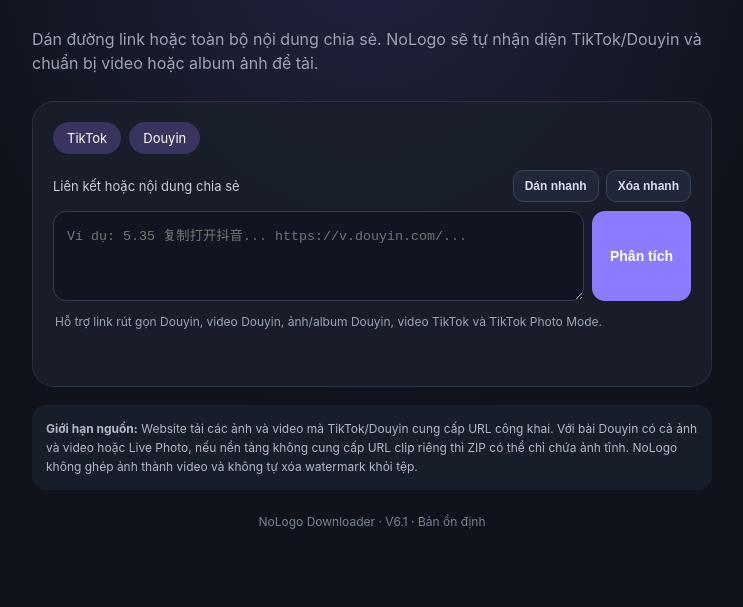
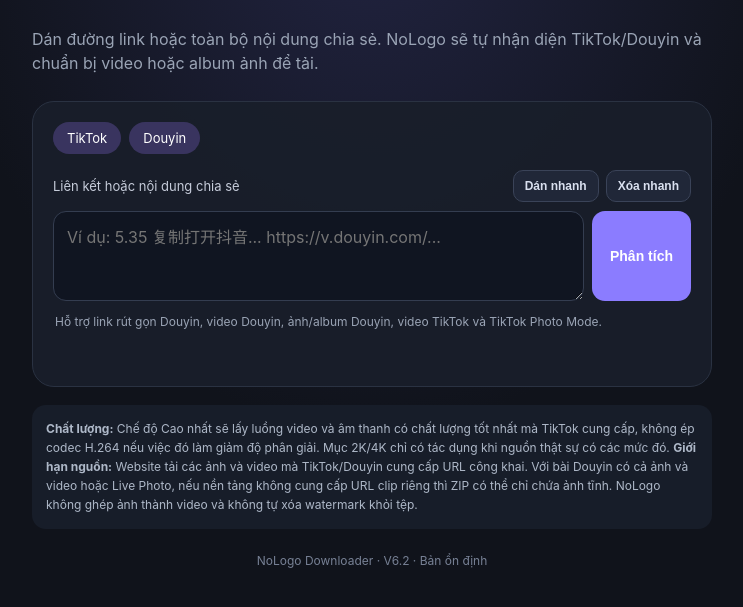
Before and after one commit to mrduy240702-sudo/nologo-downloader, a plain HTML site: page static/index.html in a window 1280 px wide. Shown: the part 113-720 px from the top of the page, without its empty margins (268-1011 px from the left). Drawn offline with Linux system fonts and the light colour scheme.

Commit message:
Prevent iOS input zoom and add 2K/4K quality choices

```diff
--- a/static/index.html
+++ b/static/index.html
@@ -8,7 +8,10 @@
 main{width:min(720px,100%);margin:auto;padding:42px 20px}.brand{display:flex;align-items:center;gap:12px;margin-bottom:30px}.logo{width:44px;height:44px;border-radius:14px;background:linear-gradient(135deg,#8b7cff,#4ed6bd);display:grid;place-items:center;font-size:22px;font-weight:800;color:#10131b}
 h1{font-size:clamp(28px,6vw,40px);margin:0;letter-spacing:-1.2px}.sub{color:var(--muted);margin:8px 0 26px;line-height:1.5}.card{background:rgba(25,30,42,.94);border:1px solid var(--line);border-radius:22px;padding:20px}
 .tabs{display:flex;gap:8px;margin-bottom:16px}.tab{padding:8px 14px;border-radius:999px;background:#39345f;color:#fff;font-size:13px}
-label{display:block;font-size:13px;color:#c6ccda;margin:0 0 9px}.labelrow{display:flex;align-items:center;justify-content:space-between;gap:10px;margin-bottom:9px}.labelrow label{margin:0}.quick-actions{display:flex;gap:7px;flex-wrap:wrap}.quick-actions button{padding:8px 11px;font-size:12px;border:1px solid #3a4358;background:#202738;color:#d9e0ef;border-radius:10px}.quick-actions button:hover{border-color:var(--accent);background:#2a3043}.quick-actions button:active{transform:translateY(1px)}.quick-actions button:disabled{opacity:.45}.inputrow{display:flex;gap:8px}textarea{min-width:0;flex:1;min-height:90px;resize:vertical;background:#101521;border:1px solid #343d50;border-radius:13px;padding:13px;color:white;font:14px/1.5 inherit;outline:none}textarea:focus{border-color:var(--accent)}
+label{display:block;font-size:13px;color:#c6ccda;margin:0 0 9px}.labelrow{display:flex;align-items:center;justify-content:space-between;gap:10px;margin-bottom:9px}.labelrow label{margin:0}.quick-actions{display:flex;gap:7px;flex-wrap:wrap}.quick-actions button{padding:8px 11px;font-size:12px;border:1px solid #3a4358;background:#202738;color:#d9e0ef;border-radius:10px}.quick-actions button:hover{border-color:var(--accent);background:#2a3043}.quick-actions button:active{transform:translateY(1px)}.quick-actions button:disabled{opacity:.45}.inputrow{display:flex;gap:8px}textarea{min-width:0;flex:1;min-height:90px;resize:vertical;background:#101521;border:1px solid #343d50;border-radius:13px;padding:13px;color:white;font:16px/1.5 -apple-system,BlinkMacSystemFont,"Segoe UI",sans-serif;outline:none}textarea:focus{border-color:var(--accent)}
+/* iOS Safari auto-zooms focused form controls when their text is smaller than 16px. */
+textarea,input,select{font-size:16px}
+select{font-family:-apple-system,BlinkMacSystemFont,"Segoe UI",sans-serif}
 button{border:0;border-radius:13px;padding:14px 18px;font-weight:700;background:var(--accent);color:white;font-size:14px;cursor:pointer}button:disabled{opacity:.5;cursor:wait}.hint{font-size:12px;color:var(--muted);line-height:1.55;margin:12px 2px 0}
 .result{display:none;margin-top:18px;background:#111722;border:1px solid var(--line);border-radius:16px;padding:14px}.preview{display:flex;gap:13px;align-items:center}.preview img{width:92px;height:112px;object-fit:cover;border-radius:10px;background:#252b3a}.meta{min-width:0}.title{font-weight:650;line-height:1.35;overflow-wrap:anywhere}.small{color:var(--muted);font-size:12px;margin-top:7px}
 .controls{display:flex;gap:9px;margin-top:15px;align-items:center}select{flex:1;min-width:0;background:#202738;color:#fff;border:1px solid #343d50;border-radius:12px;padding:13px}
@@ -23,11 +26,11 @@ button{border:0;border-radius:13px;padding:14px 18px;font-weight:700;background:
 <div class="inputrow"><textarea id="url" placeholder="Ví dụ: 5.35 复制打开抖音... https://v.douyin.com/..."></textarea><button id="check">Phân tích</button></div>
 <p class="hint">Hỗ trợ link rút gọn Douyin, video Douyin, ảnh/album Douyin, video TikTok và TikTok Photo Mode.</p>
 <div class="result" id="result"><div class="preview"><img id="thumb" alt="Ảnh xem trước"><div class="meta"><div class="title" id="title"></div><div class="small" id="platform"></div><div class="small" id="qualityNote"></div></div></div>
-<div class="controls" id="videoControls"><select id="quality"><option value="best">Chất lượng cao nhất nguồn cung cấp</option><option value="1080">Tối đa 1080p</option><option value="720">Tối đa 720p</option><option value="480">Tối đa 480p</option></select><button id="download">Tải video</button></div>
+<div class="controls" id="videoControls"><select id="quality"><option value="best">Cao nhất (giữ chất lượng gốc)</option><option value="2160">Tối đa 4K (2160p)</option><option value="1440">Tối đa 2K (1440p)</option><option value="1080">Tối đa 1080p</option><option value="720">Tối đa 720p</option><option value="480">Tối đa 480p</option></select><button id="download">Tải video</button></div>
 <div class="controls" id="photoControls" style="display:none"><button id="downloadPhotos">Tải toàn bộ ảnh (.zip)</button></div></div>
 <div id="status" role="status"></div></section>
-<div class="notice"><b>Giới hạn nguồn:</b> Website tải các ảnh và video mà TikTok/Douyin cung cấp URL công khai. Với bài Douyin có cả ảnh và video hoặc Live Photo, nếu nền tảng không cung cấp URL clip riêng thì ZIP có thể chỉ chứa ảnh tĩnh. NoLogo không ghép ảnh thành video và không tự xóa watermark khỏi tệp.</div>
-<footer>NoLogo Downloader · V6.1 · Bản ổn định</footer></main>
+<div class="notice"><b>Chất lượng:</b> Chế độ Cao nhất sẽ lấy luồng video và âm thanh có chất lượng tốt nhất mà TikTok cung cấp, không ép codec H.264 nếu việc đó làm giảm độ phân giải. Mục 2K/4K chỉ có tác dụng khi nguồn thật sự có các mức đó. <b>Giới hạn nguồn:</b> Website tải các ảnh và video mà TikTok/Douyin cung cấp URL công khai. Với bài Douyin có cả ảnh và video hoặc Live Photo, nếu nền tảng không cung cấp URL clip riêng thì ZIP có thể chỉ chứa ảnh tĩnh. NoLogo không ghép ảnh thành video và không tự xóa watermark khỏi tệp.</div>
+<footer>NoLogo Downloader · V6.2 · Bản ổn định</footer></main>
 <script>
 const $=id=>document.getElementById(id);let currentText="",currentInfo=null;
 async function getJson(url,body){const r=await fetch(url,{method:"POST",headers:{"Content-Type":"application/json"},body:JSON.stringify(body)});let d={};try{d=await r.json()}catch{}if(!r.ok)throw new Error(d.detail||"Có lỗi khi xử lý liên kết.");return d}
```
